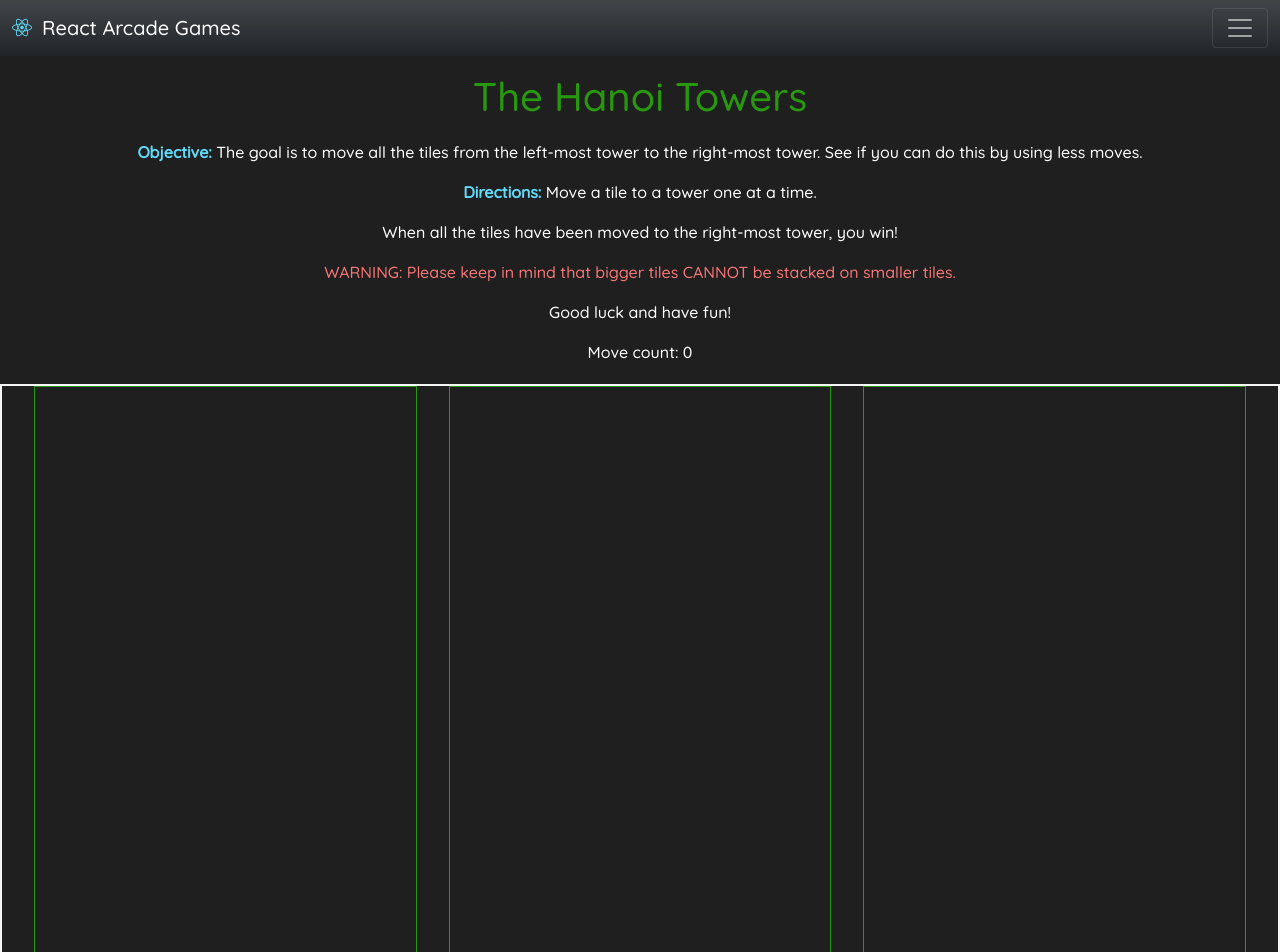
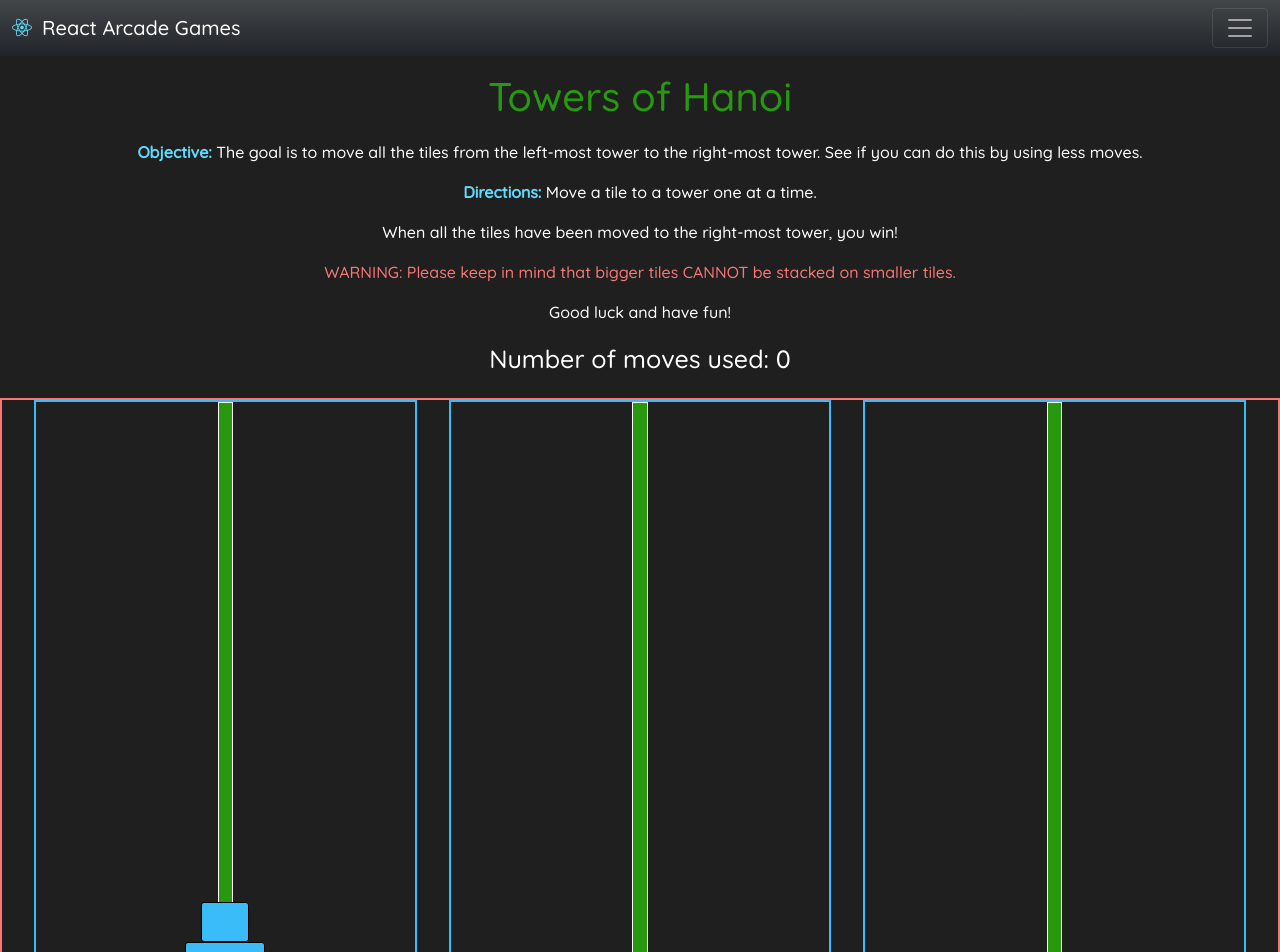
Before and after one commit to vm0303/React-Arcade, a React (Create React App) app in the folder arcade-games/: page /hanoi in a window 1280 px wide. Shown: the top 952 px of the page. Built offline with nearby package versions, Linux system fonts and the light colour scheme.

Commit message:
More changes

```diff
--- a/arcade-games/package.json
+++ b/arcade-games/package.json
@@ -7,6 +7,7 @@
     "@testing-library/react": "^13.4.0",
     "@testing-library/user-event": "^13.5.0",
     "react": "^18.2.0",
+    "react-dnd-image-puzzle": "^0.2.1",
     "react-dom": "^18.2.0",
     "react-router-dom": "^6.4.2",
     "react-scripts": "5.0.1",
--- /dev/null
+++ b/arcade-games/src/components/Drag_Drop_Puzzle/DragPuzzle.jsx
@@ -0,0 +1,9 @@
+import React from "react";
+
+import "./puzzle.css"
+
+function DragPuzzle()
+{
+
+}
+export default DragPuzzle;
--- a/arcade-games/src/components/Footer/footer.css
+++ b/arcade-games/src/components/Footer/footer.css
@@ -10,13 +10,14 @@ footer
 
 .footer-text
 {
-    background-color: #272727;
+    background-color: #2b2b2e;
     color: #ffffff;
     padding: 20px 15px 15px;
     margin-top: 30px;
 
 }
 
-.footer-copyright p{
-    margin-bottom: 0px;
+.footer-copyright p
+{
+    margin-bottom: 0;
 }
--- a/arcade-games/src/components/Homepage/Home.jsx
+++ b/arcade-games/src/components/Homepage/Home.jsx
@@ -6,14 +6,13 @@ const Home = () => (
     <div className="home">
         <h1 className="title">Welcome to the React Arcade!</h1>
         <div className="home-text">
-        <p>The arcade that's dedicated towards the iconic problems seen in Computer Science industry</p>
         <img
             src={aGif}
             alt="Arcade gif"
             title="A picture of a boy playing in an arcade"/>
             <div className="description">
-                    <p> This website features interesting puzzles that you usually see in Computer Science industry</p>
-                    <p> Check out the Navbar on top of the homepage to try and solve these puzzles on your own!</p>
+                    <p> This website features interesting puzzles that you usually see in the Computer Science industry</p>
+                    <p> Check out the Navbar on top of the page to try and solve these puzzles on your own!</p>
                     <p> Good luck and have fun!</p>
             </div>
         </div>
--- a/arcade-games/src/components/Navbar/nav.jsx
+++ b/arcade-games/src/components/Navbar/nav.jsx
@@ -1,17 +1,13 @@
 import React from "react";
-import {
+import
+{
     Routes,
-    Route,
-    Link
+    Route
 } from "react-router-dom";
 import Home from "../Homepage/Home";
 import Hanoi from "../toh/Hanoi";
-import Puzzle from "../Sliding_Puzzle/Puzzle"
-import "./nav.css"
-
-
-
-
+import DragPuzzle from "../Drag_Drop_Puzzle/DragPuzzle";
+import "./nav.css";
 
 function NavBar()
 {
@@ -31,10 +27,10 @@ function NavBar()
                     <div className="collapse navbar-collapse" id="navbarNav">
                         <ul className="navbar-nav">
                             <li className="nav-item">
-                                <a href="/hanoi"  className="nav-link" >Hanoi Tower</a>
+                                <a href="/hanoi"  className="nav-link" >Towers of Hanoi</a>
                             </li>
                             <li className="nav-item">
-                                <a href="/slidingPuzzle" className="nav-link">Sliding Puzzle</a>
+                                <a href="/drag-and-dropPuzzle" className="nav-link">Drag And Drop Puzzle</a>
                             </li>
                         </ul>
                     </div>
@@ -45,7 +41,7 @@ function NavBar()
             <Routes>
                 <Route path="/" element={<Home/>}/>
                 <Route path="/hanoi" element={<Hanoi/>}/>
-                <Route path="/sliding" element={<Puzzle/>}/>
+                <Route path="/drag-and-dropPuzzle" element={<DragPuzzle/>}/>
             </Routes>
 
 
--- a/arcade-games/src/components/Sliding_Puzzle/Puzzle.jsx
+++ /dev/null
@@ -1,12 +0,0 @@
-import "./puzzle.css"
-function Puzzle()
-{
-    return(
-        <>
-            <div className="puzzle">
-
-            </div>
-        </>
-    )
-}
-export default Puzzle;
--- a/arcade-games/src/components/toh/Hanoi.jsx
+++ b/arcade-games/src/components/toh/Hanoi.jsx
@@ -17,26 +17,27 @@ const Hanoi =() =>
                 id: "T2",
                 column: 1,
                 row: 2,
-                width: 6
+                width: 5
             },
             {
                 id: "T3",
                 column: 1,
                 row: 3,
-                width: 9
-            },
+                width: 7
+            }/*,
             {
                 id: "T4",
                 column: 1,
                 row: 4,
-                width: 12
+                width: 9
             },
             {
                 id: "T5",
                 column: 1,
                 row: 5,
-                width: 15
-            }
+                width: 11
+            }*/
+
         ]);
         const drag = (evaluate) =>
         {
@@ -88,7 +89,7 @@ const Hanoi =() =>
         const winner =tiles.every((tile)=> tile.column === 3);
     return (
             <div className="hanoi">
-                <h1 className="hanoi-title">The Hanoi Towers</h1>
+                <h1 className="hanoi-title">Towers of Hanoi</h1>
                 <div className="directions">
                     <p>
                         <span className="text-title">Objective:</span> The goal is to move all the tiles from the left-most tower to the right-most tower.
@@ -112,8 +113,8 @@ const Hanoi =() =>
                         Good luck and have fun!
                     </p>
 
-                    <p>
-                    Move count: {moves}
+                    <p className="numberOfMoves">
+                   Number of moves used: {moves}
                     </p>
                 </div>
                 <div className="hanoi-content">
@@ -124,7 +125,7 @@ const Hanoi =() =>
                          onDragOver={(evaluate)=> evaluate.preventDefault()}
                          onDrop={dropManager}>
 
-                        <div className="tower-hilt"/>
+                        <div className="tower-rod"/>
 
                         {col1T.sort((i,j)=>i.width-j.width)
                             .map((tile, index)=>
@@ -152,7 +153,7 @@ const Hanoi =() =>
                         onDragOver={(evaluate) => evaluate.preventDefault()}
                         onDrop={dropManager}
                     >
-                        <div className="tower-hilt"/>
+                        <div className="tower-rod"/>
                         {col2T
                             .sort((i, j) => i.width - j.width)
                             .map((tile, index) => {
@@ -165,7 +166,7 @@ const Hanoi =() =>
                                 return (
                                     <div
                                         {...tile}
-                                        className="tile"
+                                        className="tower-tile"
                                         draggable
                                         key={`column-2-${tile.id}`}
                                         onDragOver={(evaluate) => evaluate.preventDefault()}
@@ -181,7 +182,7 @@ const Hanoi =() =>
                         onDragOver={(evaluate) => evaluate.preventDefault()}
                         onDrop={dropManager}
                     >
-                        <div className="tower-hilt"/>
+                        <div className="tower-rod"/>
                         {col3T
                             .sort((i, j) => i.width - j.width)
                             .map((tile, index) => {
@@ -194,7 +195,7 @@ const Hanoi =() =>
                                 return (
                                     <div
                                         {...tile}
-                                        className="tile"
+                                        className="tower-tile"
                                         draggable
                                         key={`column-3-${tile.id}`}
                                         onDragOver={(evaluate) => evaluate.preventDefault()}
@@ -206,19 +207,15 @@ const Hanoi =() =>
                     </div>
                     </div>
                 {winner && (
-                    <div className="win-message">
+                    <div className="winnerMessage">
                         Congratulations! You Win!
-                        <div className="win-subtitle">
-                            You solved the puzzle with just <span className="win-number">{moves}</span>{" "}
+                        <div className="winnerSubtitle">
+                            You solved the puzzle with just <span className="winnerNumber">{moves}</span>{" "}
                             moves!
                         </div>
                     </div>
                 )}
                     </div>
-
-
-
-
 
     )
 
--- a/arcade-games/src/components/toh/hanoi.css
+++ b/arcade-games/src/components/toh/hanoi.css
@@ -1,4 +1,3 @@
-
 .hanoi-title
 {
     color: #28990f;
@@ -10,7 +9,6 @@
 {
     color: white;
     text-align: center;
-
     margin: 20px;
 }
 .text-title
@@ -24,7 +22,7 @@
 }
 .hanoi-content
 {
-    border: 2px solid #f6f6f6;
+    border: 2px solid #f87676;
     display: inline-flex;
     font-family: sans-serif;
     justify-content: space-evenly;
@@ -34,8 +32,58 @@
 .col-cont
 {
     align-items: flex-end;
-    border: 1px solid #28980f;
+    border: 2px solid #39bdf9;
     height: 80vh;
     position: relative;
     width: 30%;
 }
+.tower-rod
+{
+    background-color: #28980f;
+    width: 4%;
+    height: 100%;
+    border: 1px solid #ffffff;
+    position: absolute;
+    left: 48%;
+    z-index: -1;
+}
+.tower-tile
+{
+    background-color: #39bcf7;
+    border: 1px solid black;
+    border-radius: 3px;
+    height: 40px;
+    margin: auto;
+    z-index: 10;
+}
+.winnerMessage
+{
+    background-color: #28990f;
+    border-radius: 10px;
+    color: whitesmoke;
+    font-size: 25px;
+    font-weight: 700;
+    left: 50%;
+    position: absolute;
+    text-align: center;
+    text-shadow: 1px 1px #000;
+    top: 40%;
+    transform: translate(-50%, 200%);
+    width: 40%;
+    z-index: 20;
+}
+
+.winnerSubtitle {
+    font-size: 20px;
+    font-weight: 500;
+    margin: 10px 0;
+}
+
+.winnerNumber
+{
+    color: #f87676;
+}
+.numberOfMoves
+{
+    font-size: 25px;
+}
```
Also changed, not shown: arcade-games/src/components/Drag_Drop_Puzzle/puzzle.css (added), 1 other file (tests, documents, lock files or other folders).
